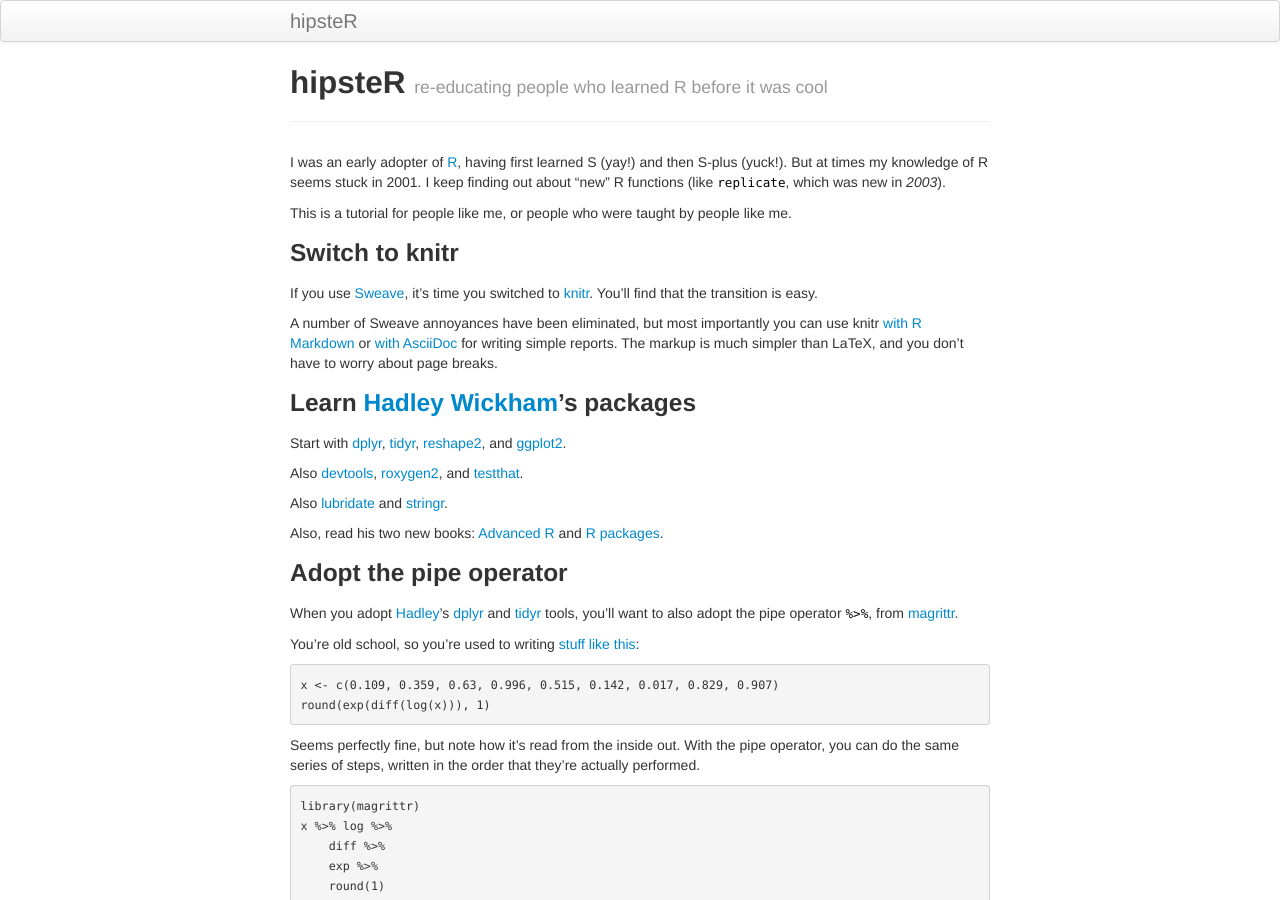
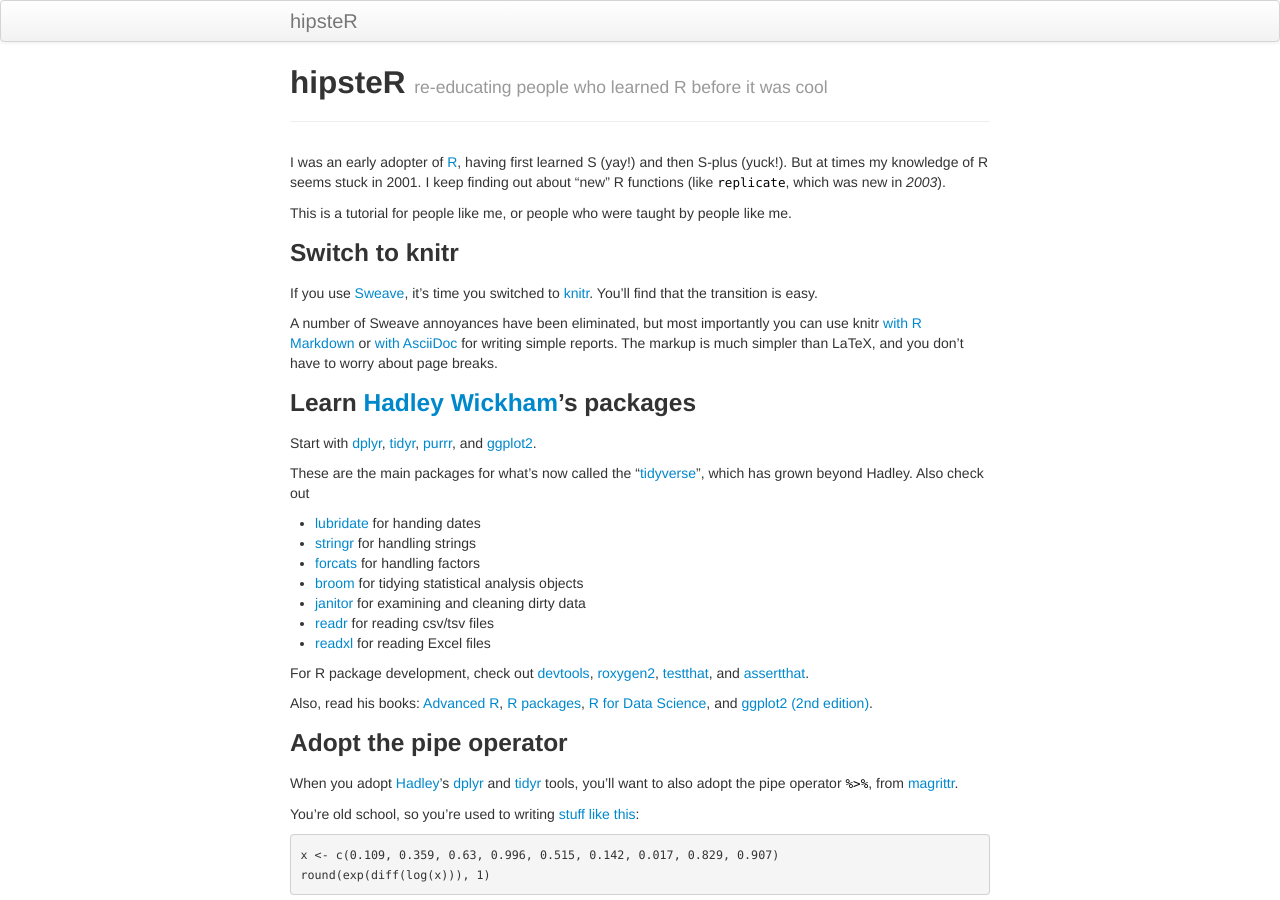
Before and after one commit to kbroman/hipsteR, a Jekyll site: the page built from index.md, in a window 1280 px wide and 900 px high. Built offline with Jekyll 4.4.1, drawn with Linux system fonts in a browser that asks for light colours.

Commit message:
Rewrite the "Hadley packages" section

````diff
--- a/index.md
+++ b/index.md
@@ -26,26 +26,40 @@ or
 for writing simple reports. The markup is much simpler than LaTeX, and
 you don't have to worry about page breaks.
 
-### Learn [Hadley Wickham](http://had.co.nz/)'s packages
+### Learn [Hadley Wickham](http://hadley.nz)'s packages
 
-Start with [dplyr](https://github.com/hadley/dplyr), [tidyr](https://github.com/hadley/tidyr),
-[reshape2](https://github.com/hadley/reshape), and
+Start with [dplyr](http://dplyr.tidyverse.org/), [tidyr](http://tidyr.tidyverse.org/),
+[purrr](http://purrr.tidyverse.org/), and
 [ggplot2](http://ggplot2.org/).
 
-Also [devtools](https://github.com/hadley/devtools),
-[roxygen2](https://github.com/klutometis/roxygen), and
-[testthat](https://github.com/hadley/testthat).
+These are the main packages for what's now called the
+"[tidyverse](https://www.tidyverse.org/)", which has grown beyond
+Hadley. Also check out
 
-Also [lubridate](https://github.com/hadley/lubridate) and
-[stringr](https://github.com/hadley/stringr).
+- [lubridate](http://lubridate.tidyverse.org/) for handing dates
+- [stringr](http://stringr.tidyverse.org/) for handling strings
+- [forcats](http://forcats.tidyverse.org/) for handling factors
+- [broom](https://github.com/tidyverse/broom) for tidying statistical
+  analysis objects
+- [janitor](https://github.com/sfirke/janitor) for examining and
+  cleaning dirty data
+- [readr](http://readr.tidyverse.org/) for reading csv/tsv files
+- [readxl](http://readxl.tidyverse.org/) for reading Excel files
 
-Also, read his two new books: [Advanced R](http://adv-r.had.co.nz/)
-and [R packages](http://r-pkgs.had.co.nz/).
+For R package development, check out [devtools](https://github.com/hadley/devtools),
+[roxygen2](https://github.com/klutometis/roxygen),
+[testthat](https://github.com/hadley/testthat),
+and [assertthat](https://github.com/hadley/assertthat).
+
+Also, read his books: [Advanced R](http://adv-r.had.co.nz/),
+[R packages](http://r-pkgs.had.co.nz/),
+[R for Data Science](http://r4ds.had.co.nz/),
+and [ggplot2 (2nd edition)](http://ggplot2.org/book/).
 
 
 ### Adopt the pipe operator
 
-When you adopt [Hadley](http://had.co.nz/)'s [dplyr](https://github.com/hadley/dplyr)
+When you adopt [Hadley](http://hadley.nz)'s [dplyr](https://github.com/hadley/dplyr)
 and [tidyr](https://github.com/hadley/tidyr) tools, you'll want to
 also adopt the pipe operator `%>%`, from
 [magrittr](http://github.com/smbache/magrittr).
@@ -93,6 +107,9 @@ x %>% log() %>%
     exp() %>%
     round(1)
 ```
+
+
+
 
 ### Consider RStudio
 
````
